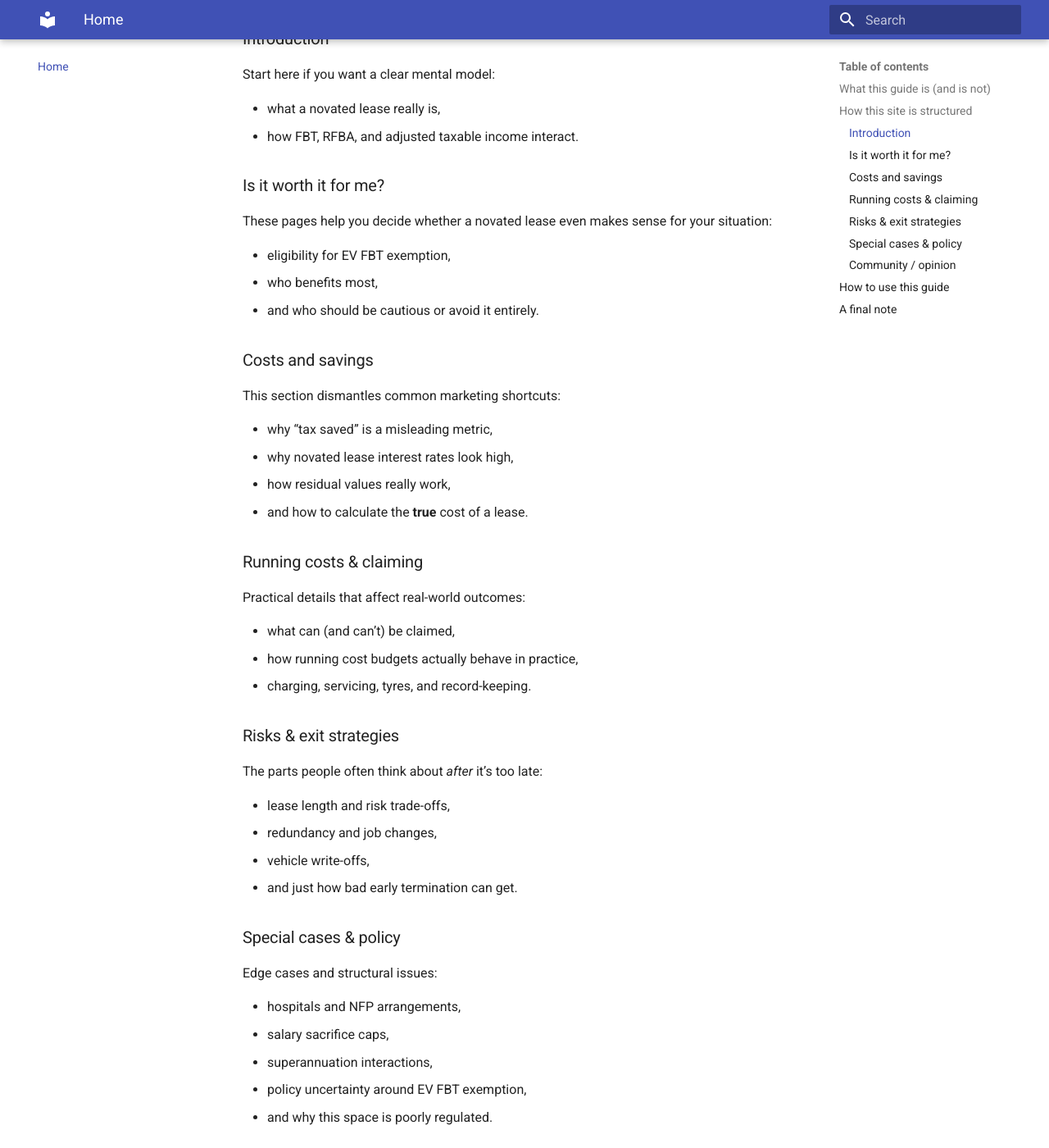
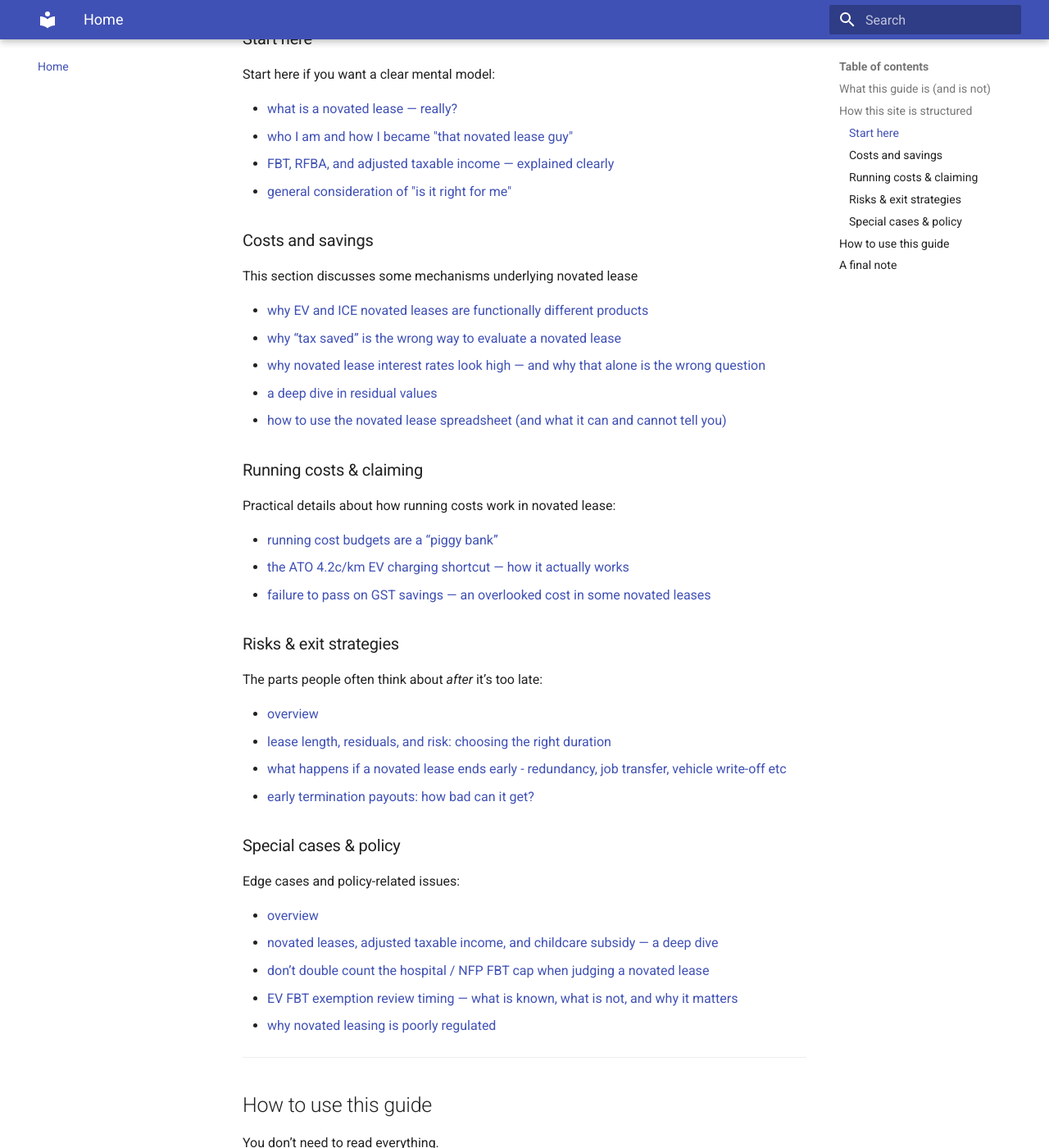
Before and after one commit to novatedlease/novatedlease.github.io, an MkDocs documentation site: the page built from docs/index.md, in a window 1280 px wide and 1400 px high, scrolled down 1461 px. Shown: the whole window at 82% size. Built offline with MkDocs 1.6.1 and Material for MkDocs 9.7.7, drawn with Linux system fonts in a browser that asks for light colours; some of the changed text lies outside the part shown.

Commit message:
Add about page and added home page links

```diff
--- a/docs/index.md
+++ b/docs/index.md
@@ -43,64 +43,52 @@
 
 The guide is organised so you can either **read linearly** or **jump straight to the section you need**. You could also use the search box to look up specific questions or topics.
 
-### Introduction
+### Start here
 
 Start here if you want a clear mental model:
 
-- what a novated lease really is,
-- how FBT, RFBA, and adjusted taxable income interact.
-
-### Is it worth it for me?
-
-These pages help you decide whether a novated lease even makes sense for your situation:
-
-- eligibility for EV FBT exemption,
-- who benefits most,
-- and who should be cautious or avoid it entirely.
+- [what is a novated lease — really?](start-here/what-is-novated-lease.md)
+- [who I am and how I became "that novated lease guy"](start-here/about-me.md)
+- [FBT, RFBA, and adjusted taxable income — explained clearly](start-here/fbt-rfba-ati-explained.md)
+- [general consideration of "is it right for me"](start-here/is-it-worth-it.md)
 
 ### Costs and savings
 
-This section dismantles common marketing shortcuts:
+This section discusses some mechanisms underlying novated lease
 
-- why “tax saved” is a misleading metric,
-- why novated lease interest rates look high,
-- how residual values really work,
-- and how to calculate the **true** cost of a lease.
+- [why EV and ICE novated leases are functionally different products](costs-and-savings/ev-vs-ice-compared.md)
+- [why “tax saved” is the wrong way to evaluate a novated lease](costs-and-savings/why-tax-saved-is-wrong.md)
+- [why novated lease interest rates look high — and why that alone is the wrong question](costs-and-savings/why-nl-interest-looks-high.md)
+- [a deep dive in residual values](costs-and-savings/why-residual-values-matter.md)
+- [how to use the novated lease spreadsheet (and what it can and cannot tell you)](costs-and-savings/use-nl-spreadsheet.md)
 
 ### Running costs & claiming
 
-Practical details that affect real-world outcomes:
+Practical details about how running costs work in novated lease:
 
-- what can (and can’t) be claimed,
-- how running cost budgets actually behave in practice,
-- charging, servicing, tyres, and record-keeping.
+- [running cost budgets are a “piggy bank”](running-costs/running-costs-piggy-bank.md)
+- [the ATO 4.2c/km EV charging shortcut — how it actually works](running-costs/ato-42c-per-km-shortcut.md)
+- [failure to pass on GST savings — an overlooked cost in some novated leases](running-costs/failure-to-pass-gst-saving.md)
 
 ### Risks & exit strategies
 
 The parts people often think about *after* it’s too late:
 
-- lease length and risk trade-offs,
-- redundancy and job changes,
-- vehicle write-offs,
-- and just how bad early termination can get.
+- [overview](risks/index.md)
+- [lease length, residuals, and risk: choosing the right duration](risks/lease-length-and-risk.md)
+- [what happens if a novated lease ends early - redundancy, job transfer, vehicle write-off etc](risks/early-termination.md)
+- [early termination payouts: how bad can it get?](risks/how-bad-can-early-termination-get.md)
 
 ### Special cases & policy
 
-Edge cases and structural issues:
+Edge cases and policy-related issues:
 
-- hospitals and NFP arrangements,
-- salary sacrifice caps,
-- superannuation interactions,
-- policy uncertainty around EV FBT exemption,
-- and why this space is poorly regulated.
+- [overview](special-and-policy/index.md)
+- [novated leases, adjusted taxable income, and childcare subsidy — a deep dive](special-and-policy/childcare-subsidy.md)
+- [don’t double count the hospital / NFP FBT cap when judging a novated lease](special-and-policy/fbt-exemption-double-counting.md)
+- [EV FBT exemption review timing — what is known, what is not, and why it matters](special-and-policy/ev-fbt-exemption-review-timing.md)
+- [why novated leasing is poorly regulated](special-and-policy/why-poorly-regulated.md)
 
-### Community / opinion
-
-Broader commentary and alternative perspectives:
-
-- using your own company instead of a novated lease,
-- whether novated lease companies are rent-seekers,
-- and structural incentives in the industry.
 
 ---
 
--- a/docs/start-here/is-it-worth-it.md
+++ b/docs/start-here/is-it-worth-it.md
@@ -1,4 +1,4 @@
-# Is a novated lease worth it for me?
+# Is a novated lease right for me?
 
 This is the wrong question to ask first:
 
--- a/mkdocs.yml
+++ b/mkdocs.yml
@@ -1,4 +1,5 @@
-site_name: Novated Lease Reference
+site_name: Novated Lease Guides
+site_url: https://novatedlease.github.io
 site_description: Independent, evidence-based explanations of novated leases in Australia
 site_author: changyang1230
 
@@ -18,8 +19,9 @@
 nav:
   - Home: index.md
 
-  - Foundations:
+  - Start here:
       - What is a novated lease, really?: start-here/what-is-novated-lease.md
+      - Who I am and how I became "the novated lease guy": start-here/about-me.md
       - FBT, RFBA, and adjusted taxable income explained: start-here/fbt-rfba-ati-explained.md
       - Is a novated lease right for me?: start-here/is-it-worth-it.md
 
```
Also changed, not shown: docs/start-here/about-me.md (added, +99 -0 lines), 1 other file.
